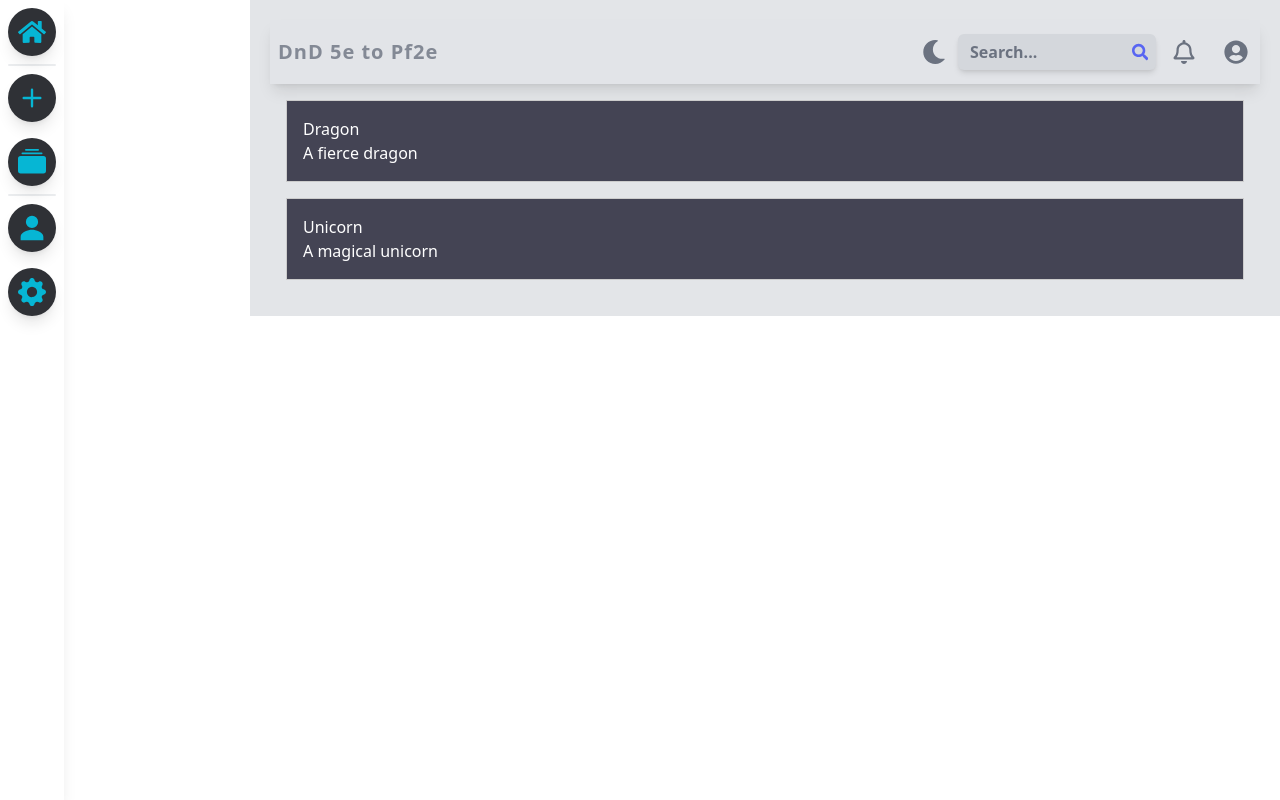
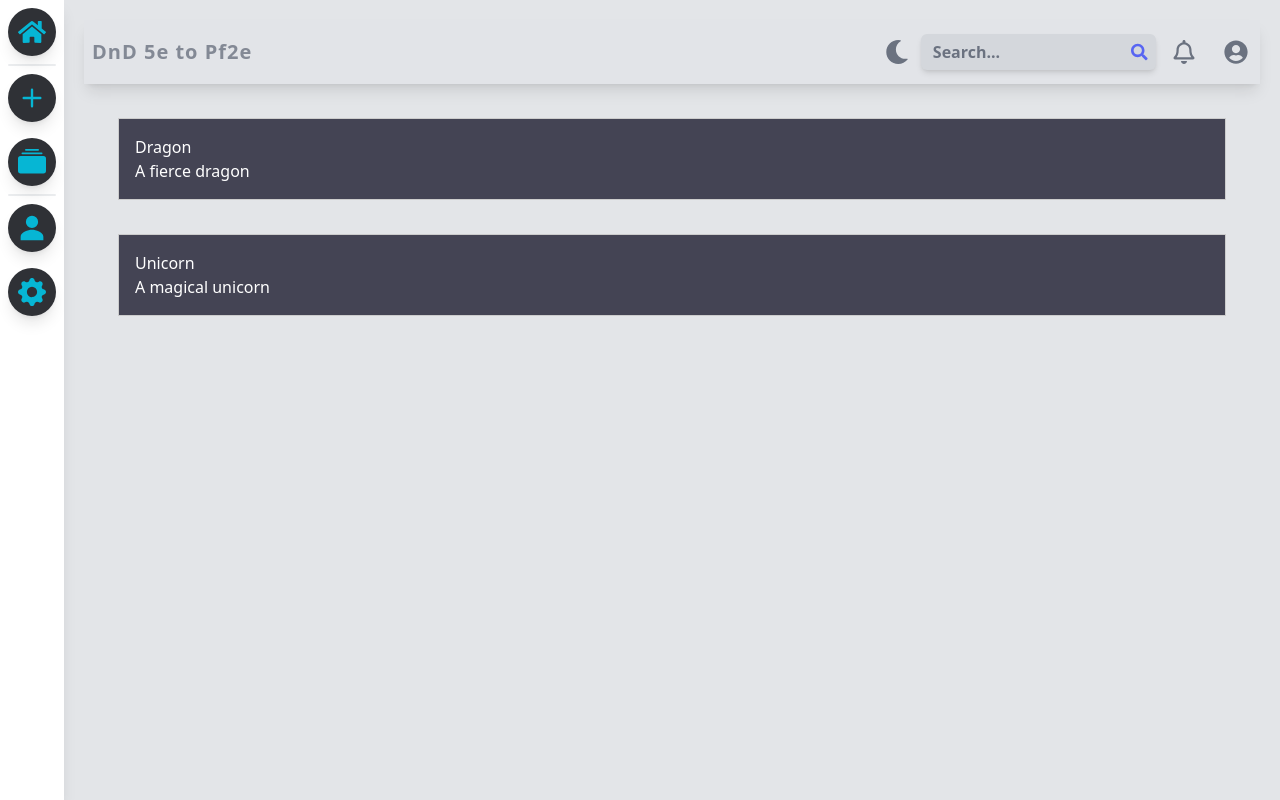
Before and after one commit to JaxonElwell/termProject, a React (Vite) app in the folder dndConverter/: page / in a window 1280 px wide. Built offline with nearby package versions, Linux system fonts and the light colour scheme.

Commit message:
Fitment
- Content now fits the page correctly
- Modals no longer overflow onto the sidebar
- Popups are have been made bigger and are now grey and transparent

```diff
--- a/dndConverter/src/index.css
+++ b/dndConverter/src/index.css
@@ -230,8 +230,10 @@
 
 /* Main content styles */
 .content-container {
-  margin-left: 250px; /* Adjust the margin to match the sidebar width */
+  margin-left: 64px; /* Adjust the margin to match the sidebar width */
   padding: 20px;
+  height: 100vh; /* Set the height to 100% of the viewport height */
+  /* background-color: 36393f; */
 }
 
 /* Card styles */
@@ -239,7 +241,7 @@
   position: relative;
   border: 1px solid #ccc;
   padding: 16px;
-  margin: 16px;
+  margin: 34px;
   cursor: pointer;
   transition: transform 0.2s;
   background-color: #444454; /* Add background color */
@@ -264,11 +266,11 @@
 }
 
 .modal-content {
-  background-color: #fff;
+  background-color: #37373bc9;
   padding: 20px;
   border-radius: 8px;
   width: 80%;
-  max-width: 600px;
+  max-width: 1200;
   position: relative;
 }
 
```
